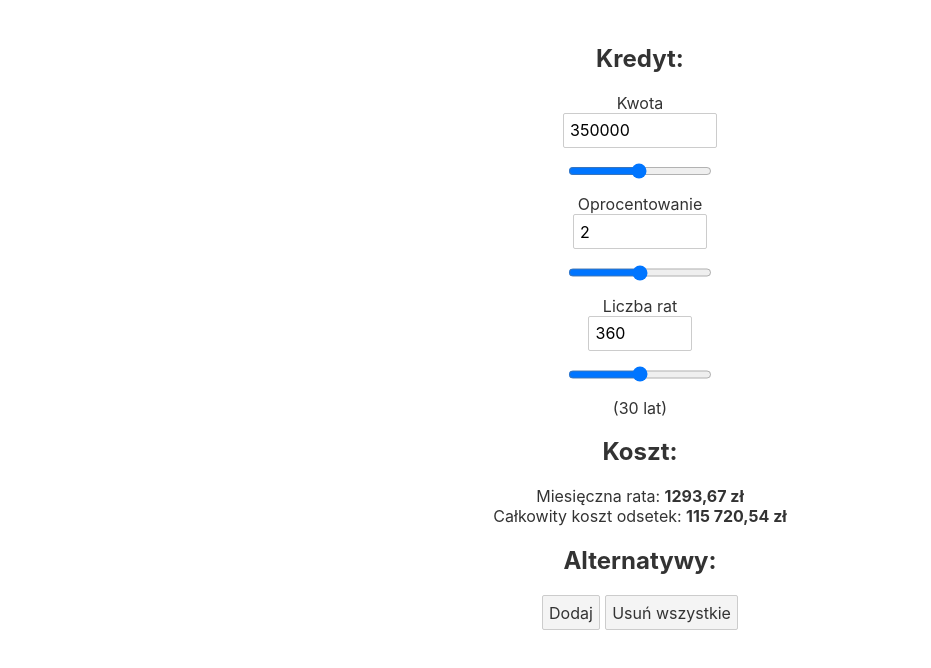
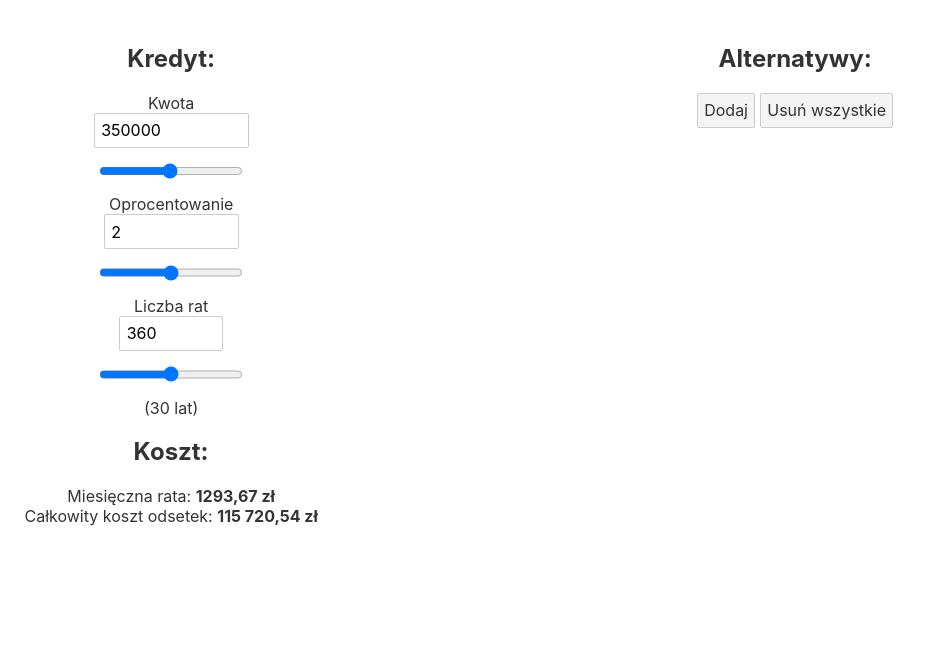
Before and after one commit to adamwroo/svelte-mortgage-calculator, a Svelte app: page / in a window 1280 px wide. Shown: the top 668 px of the page, without its empty margins (0-931 px from the left). Built offline with nearby package versions, Linux system fonts and the light colour scheme.

Commit message:
sidebar layout added (see: https://every-layout.dev/layouts/sidebar/)

```diff
--- a/src/App.svelte
+++ b/src/App.svelte
@@ -8,10 +8,14 @@
 	$: mortgage = getMortgage($mortgageBase);
 </script>
 
-<main>
-	<MortgageBase bind:mortgageBase={$mortgageBase} />
-	<MortgageCost {mortgage} />
-	<Alternatives bind:alternatives={$alternatives} {mortgage} />
+<main class="with-sidebar">
+	<div class="sidebar">
+		<MortgageBase bind:mortgageBase={$mortgageBase} />
+		<MortgageCost {mortgage} />
+	</div>
+	<div class="not-sidebar">
+		<Alternatives bind:alternatives={$alternatives} {mortgage} />
+	</div>
 </main>
 
 <style>
@@ -27,4 +31,19 @@
 			max-width: none;
 		}
 	}
+
+	.with-sidebar {
+		display: flex;
+		flex-wrap: wrap;
+		gap: 1rem;
+	}
+
+	.sidebar {
+		flex-grow: 1;
+	}
+
+	.not-sidebar {
+		flex-basis: 0;
+		flex-grow: 999;
+	}
 </style>
```
